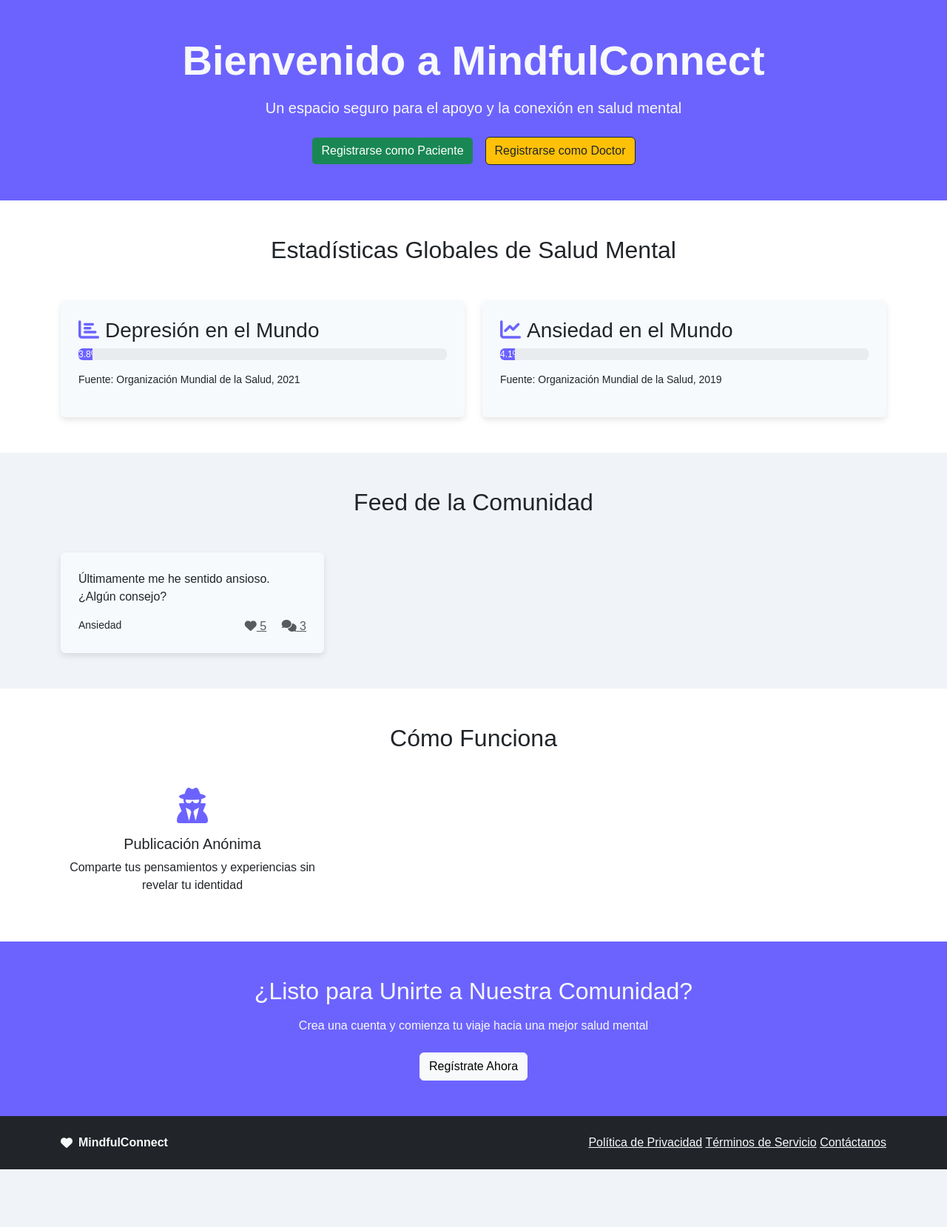
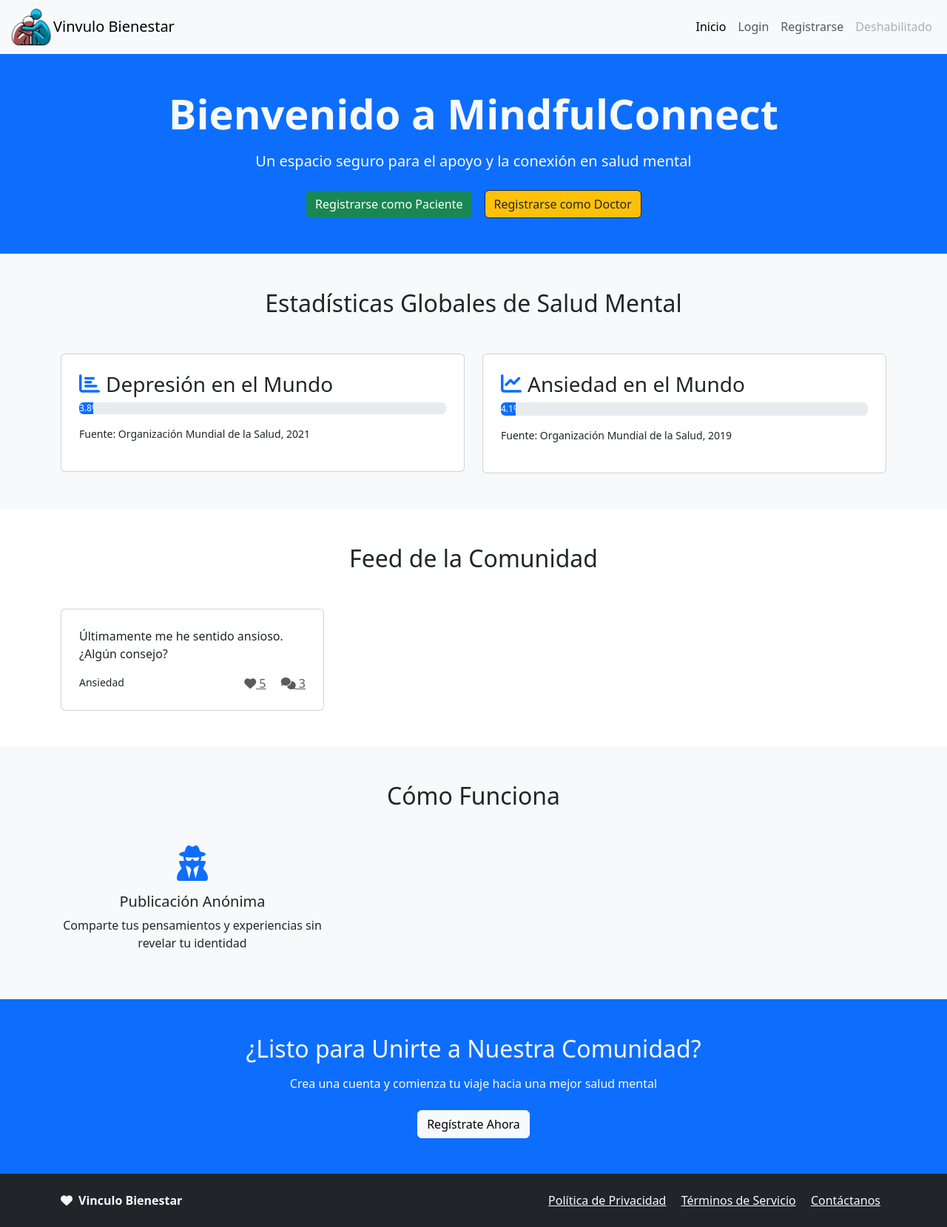
Before and after one commit to odiseo153/Vinculo_Bienestar, a plain HTML site: page Frontend/index.html in a window 1280 px wide. Shown: the whole page at 74% size. Before the commit the page ends 1581 px from the top, so only its background shows below. Drawn offline with nearby package versions, Linux system fonts and the light colour scheme.

Commit message:
agregando registro de pacientes y login

```diff
--- a/Frontend/css/index.css
+++ b/Frontend/css/index.css
@@ -1,36 +1,3 @@
-body {
-    background-color: #f0f4f8;
-    font-family: 'Arial', sans-serif;
+.imagen{
+    width: 60px;
 }
-.bg-primary {
-    background-color: #6C63FF !important; /* Un morado suave */
-}
-.text-primary {
-    color: #6C63FF !important;
-}
-.bg-light {
-    background-color: #ffffff !important;
-}
-.card {
-    background-color: #F7FAFC;
-    border: none;
-    box-shadow: 0px 4px 8px rgba(0, 0, 0, 0.1);
-}
-.btn-primary {
-    background-color: #6C63FF;
-    border-color: #6C63FF;
-}
-.btn-primary:hover {
-    background-color: #574BFF;
-}
-.btn-outline-light {
-    color: #6C63FF;
-    border-color: #6C63FF;
-}
-.btn-outline-light:hover {
-    background-color: #6C63FF;
-    color: #fff;
-}
-footer {
-    background-color: #2C3E50;
-}
--- a/Frontend/index.html
+++ b/Frontend/index.html
@@ -3,120 +3,80 @@
 <head>
     <meta charset="UTF-8">
     <meta name="viewport" content="width=device-width, initial-scale=1.0">
-    <title>MindfulConnect</title>
+    <title>Vinculo Bienestar</title>
     <link href="https://cdn.jsdelivr.net/npm/bootstrap@5.3.0-alpha1/dist/css/bootstrap.min.css" rel="stylesheet">
     <link rel="stylesheet" href="https://cdnjs.cloudflare.com/ajax/libs/font-awesome/6.0.0-beta3/css/all.min.css">
     <link rel="stylesheet" href="css/index.css">
-
+    <link rel="icon" href="/images/logo.png">
+    <script src="https://code.jquery.com/jquery-3.6.0.min.js"></script>
+    <style>
+        body {
+            min-height: 100vh;
+            display: flex;
+            flex-direction: column;
+        }
+        main {
+            flex: 1;
+        }
+    </style>
 </head>
 <body>
 
-    <!-- Hero Section -->
-    <section class="bg-primary text-light text-center py-5">
-        <div class="container">
-            <h1 class="display-4 fw-bold mb-3">Bienvenido a MindfulConnect</h1>
-            <p class="lead mb-4">Un espacio seguro para el apoyo y la conexión en salud mental</p>
-            <div class="d-flex justify-content-center gap-3">
-                <a href="#" class="btn btn-primary bg-success">Registrarse como Paciente</a>
-                <a href="#" class="btn btn-outline-dark bg-warning">Registrarse como Doctor</a>
+    <!-- Navbar -->
+    <nav class="navbar navbar-expand-lg navbar-light bg-light fixed-top">
+        <div class="container-fluid">
+            <img src="/images/logo.png" class="imagen">
+            <a class="navbar-brand" onclick="showView('view/home.html')" href="#">Vinvulo Bienestar</a>
+            <button  class="navbar-toggler" type="button" data-bs-toggle="collapse" data-bs-target="#navbarNav" aria-controls="navbarNav" aria-expanded="false" aria-label="Toggle navigation">
+                <span class="navbar-toggler-icon"></span>
+            </button>
+            <div class="collapse navbar-collapse" id="navbarNav">
+                <ul class="navbar-nav ms-auto">
+                    <li class="nav-item">
+                        <a class="nav-link active" onclick="showView('view/home.html')" href="#">Inicio</a>
+                    </li>
+                    <li class="nav-item">
+                        <a class="nav-link" onclick="showView('view/Login.html')" href="#">Login</a>
+                    </li>
+                    <li class="nav-item">
+                        <a class="nav-link" onclick="showView('view/registroPaciente.html')" href="#">Registrarse</a>
+                    </li>
+                    <li class="nav-item">
+                        <a class="nav-link disabled" href="#" tabindex="-1" aria-disabled="true">Deshabilitado</a>
+                    </li>
+                </ul>
             </div>
         </div>
-    </section>
+    </nav>
 
-    <!-- Statistics Section -->
-    <section class="py-5 bg-light">
-        <div class="container">
-            <h2 class="text-center mb-5">Estadísticas Globales de Salud Mental</h2>
-            <div class="row g-4">
-                <div class="col-md-6">
-                    <div class="card p-4">
-                        <h3 class="card-title d-flex align-items-center">
-                            <i class="fas fa-chart-bar me-2 text-primary"></i>
-                            Depresión en el Mundo
-                        </h3>
-                        <div class="progress mb-3">
-                            <div class="progress-bar bg-primary" role="progressbar" style="width: 3.8%">3.8%</div>
-                        </div>
-                        <p class="small">Fuente: Organización Mundial de la Salud, 2021</p>
-                    </div>
-                </div>
-                <div class="col-md-6">
-                    <div class="card p-4">
-                        <h3 class="card-title d-flex align-items-center">
-                            <i class="fas fa-chart-line me-2 text-primary"></i>
-                            Ansiedad en el Mundo
-                        </h3>
-                        <div class="progress mb-3">
-                            <div class="progress-bar bg-primary" role="progressbar" style="width: 4.1%">4.1%</div>
-                        </div>
-                        <p class="small">Fuente: Organización Mundial de la Salud, 2019</p>
-                    </div>
-                </div>
-            </div>
-        </div>
-    </section>
-
-    <!-- Feed Section -->
-    <section class="py-5">
-        <div class="container">
-            <h2 class="text-center mb-5">Feed de la Comunidad</h2>
-            <div class="row g-4">
-                <div class="col-md-4">
-                    <div class="card p-4">
-                        <p>Últimamente me he sentido ansioso. ¿Algún consejo?</p>
-                        <div class="d-flex justify-content-between">
-                            <span class="small">Ansiedad</span>
-                            <div>
-                                <a href="#" class="text-muted me-3"><i class="fas fa-heart"></i> 5</a>
-                                <a href="#" class="text-muted"><i class="fas fa-comments"></i> 3</a>
-                            </div>
-                        </div>
-                    </div>
-                </div>
-                <!-- Más publicaciones aquí -->
-            </div>
-        </div>
-    </section>
-
-    <!-- Info Section -->
-    <section class="bg-light py-5">
-        <div class="container">
-            <h2 class="text-center mb-5">Cómo Funciona</h2>
-            <div class="row g-4">
-                <div class="col-md-4 text-center">
-                    <i class="fas fa-user-secret text-primary mb-3" style="font-size: 48px;"></i>
-                    <h3 class="h5">Publicación Anónima</h3>
-                    <p>Comparte tus pensamientos y experiencias sin revelar tu identidad</p>
-                </div>
-                <!-- Similar blocks for other features -->
-            </div>
-        </div>
-    </section>
-
-    <!-- Sign-Up Banner -->
-    <section class="bg-primary text-light text-center py-5">
-        <div class="container">
-            <h2 class="mb-3">¿Listo para Unirte a Nuestra Comunidad?</h2>
-            <p class="mb-4">Crea una cuenta y comienza tu viaje hacia una mejor salud mental</p>
-            <a href="#" class="btn btn-light">Regístrate Ahora</a>
-        </div>
-    </section>
+    <!-- Main Content -->
+    <main id="contenido" class="mt-5  pt-4">
+        <!-- Contenido dinámico cargado aquí -->
+    </main>
 
     <!-- Footer -->
-    <footer class="bg-dark text-light py-4">
-        <div class="container d-flex justify-content-between">
+    <footer class="bg-dark text-light py-4 mt-auto">
+        <div class="container d-flex justify-content-between align-items-center">
             <div class="d-flex align-items-center">
                 <i class="fas fa-heart me-2"></i>
-                <span class="fw-bold">MindfulConnect</span>
+                <span class="fw-bold">Vinculo Bienestar</span>
             </div>
             <nav>
-                <a href="#" class="text-light">Política de Privacidad</a>
-                <a href="#" class="text-light">Términos de Servicio</a>
-                <a href="#" class="text-light">Contáctanos</a>
+                <a href="#" class="text-light mx-2">Política de Privacidad</a>
+                <a href="#" class="text-light mx-2">Términos de Servicio</a>
+                <a href="#" class="text-light mx-2">Contáctanos</a>
             </nav>
         </div>
     </footer>
 
+    <!-- Scripts -->
     <script src="https://cdn.jsdelivr.net/npm/bootstrap@5.3.0-alpha1/dist/js/bootstrap.bundle.min.js"></script>
+
+    <script>
+        $("#contenido").load("view/home.html");
+        function showView(view) {
+            $("#contenido").load(view);
+        }
+    </script>
 </body>
 </html>
--- /dev/null
+++ b/Frontend/view/home.html
@@ -0,0 +1,90 @@
+<section class="bg-primary text-light text-center py-5">
+    <div class="container">
+        <h1 class="display-4 fw-bold mb-3">Bienvenido a MindfulConnect</h1>
+        <p class="lead mb-4">Un espacio seguro para el apoyo y la conexión en salud mental</p>
+        <div class="d-flex justify-content-center gap-3">
+            <a href="#" onclick="showView('view/registroPaciente.html')" class="btn btn-primary bg-success">Registrarse como Paciente</a>
+            <a href="view/registroDoctor.html" class="btn btn-outline-dark bg-warning">Registrarse como Doctor</a>
+        </div>
+    </div>
+</section>
+
+
+<!-- Statistics Section -->
+<section class="py-5 bg-light">
+    <div class="container">
+        <h2 class="text-center mb-5">Estadísticas Globales de Salud Mental</h2>
+        <div class="row g-4">
+            <div class="col-md-6">
+                <div class="card p-4">
+                    <h3 class="card-title d-flex align-items-center">
+                        <i class="fas fa-chart-bar me-2 text-primary"></i>
+                        Depresión en el Mundo
+                    </h3>
+                    <div class="progress mb-3">
+                        <div class="progress-bar bg-primary" role="progressbar" style="width: 3.8%">3.8%</div>
+                    </div>
+                    <p class="small">Fuente: Organización Mundial de la Salud, 2021</p>
+                </div>
+            </div>
+            <div class="col-md-6">
+                <div class="card p-4">
+                    <h3 class="card-title d-flex align-items-center">
+                        <i class="fas fa-chart-line me-2 text-primary"></i>
+                        Ansiedad en el Mundo
+                    </h3>
+                    <div class="progress mb-3 h-25 " >
+                        <div class="progress-bar  bg-primary " role="progressbar" style="width: 4.1%">4.1%</div>
+                    </div>
+                    <p class="small">Fuente: Organización Mundial de la Salud, 2019</p>
+                </div>
+            </div>
+        </div>
+    </div>
+</section>
+
+<!-- Feed Section -->
+<section class="py-5">
+    <div class="container">
+        <h2 class="text-center mb-5">Feed de la Comunidad</h2>
+        <div class="row g-4">
+            <div class="col-md-4">
+                <div class="card p-4">
+                    <p>Últimamente me he sentido ansioso. ¿Algún consejo?</p>
+                    <div class="d-flex justify-content-between">
+                        <span class="small">Ansiedad</span>
+                        <div>
+                            <a href="#" class="text-muted me-3"><i class="fas fa-heart"></i> 5</a>
+                            <a href="#" class="text-muted"><i class="fas fa-comments"></i> 3</a>
+                        </div>
+                    </div>
+                </div>
+            </div>
+            <!-- Más publicaciones aquí -->
+        </div>
+    </div>
+</section>
+
+<!-- Info Section -->
+<section class="bg-light py-5">
+    <div class="container">
+        <h2 class="text-center mb-5">Cómo Funciona</h2>
+        <div class="row g-4">
+            <div class="col-md-4 text-center">
+                <i class="fas fa-user-secret text-primary mb-3" style="font-size: 48px;"></i>
+                <h3 class="h5">Publicación Anónima</h3>
+                <p>Comparte tus pensamientos y experiencias sin revelar tu identidad</p>
+            </div>
+            <!-- Similar blocks for other features -->
+        </div>
+    </div>
+</section>
+
+<!-- Sign-Up Banner -->
+<section class="bg-primary text-light text-center py-5">
+    <div class="container">
+        <h2 class="mb-3">¿Listo para Unirte a Nuestra Comunidad?</h2>
+        <p class="mb-4">Crea una cuenta y comienza tu viaje hacia una mejor salud mental</p>
+        <a href="#" class="btn btn-light">Regístrate Ahora</a>
+    </div>
+</section>
```
Also changed, not shown: Frontend/view/Login.html (added, +82 -0 lines), Frontend/view/registroPaciente.html (+85 -0 lines), Frontend/images/logo.png (added).
